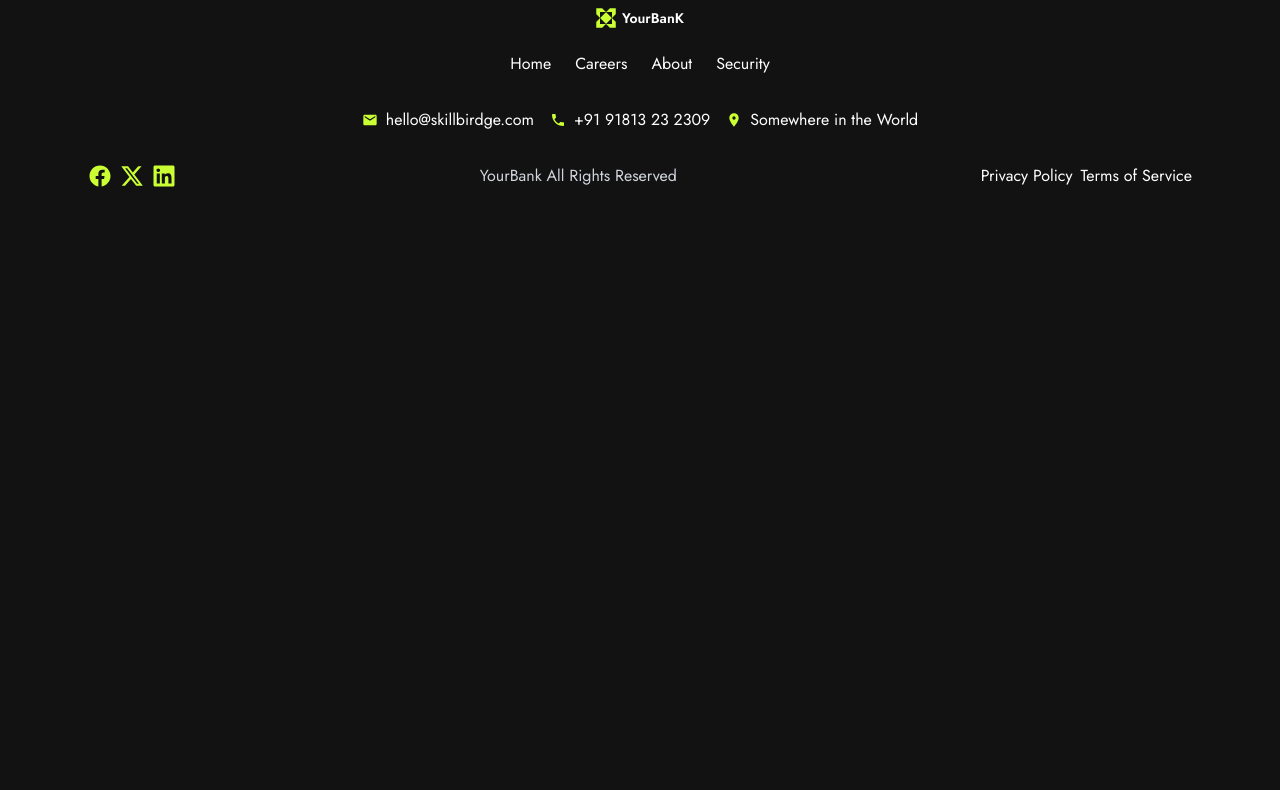
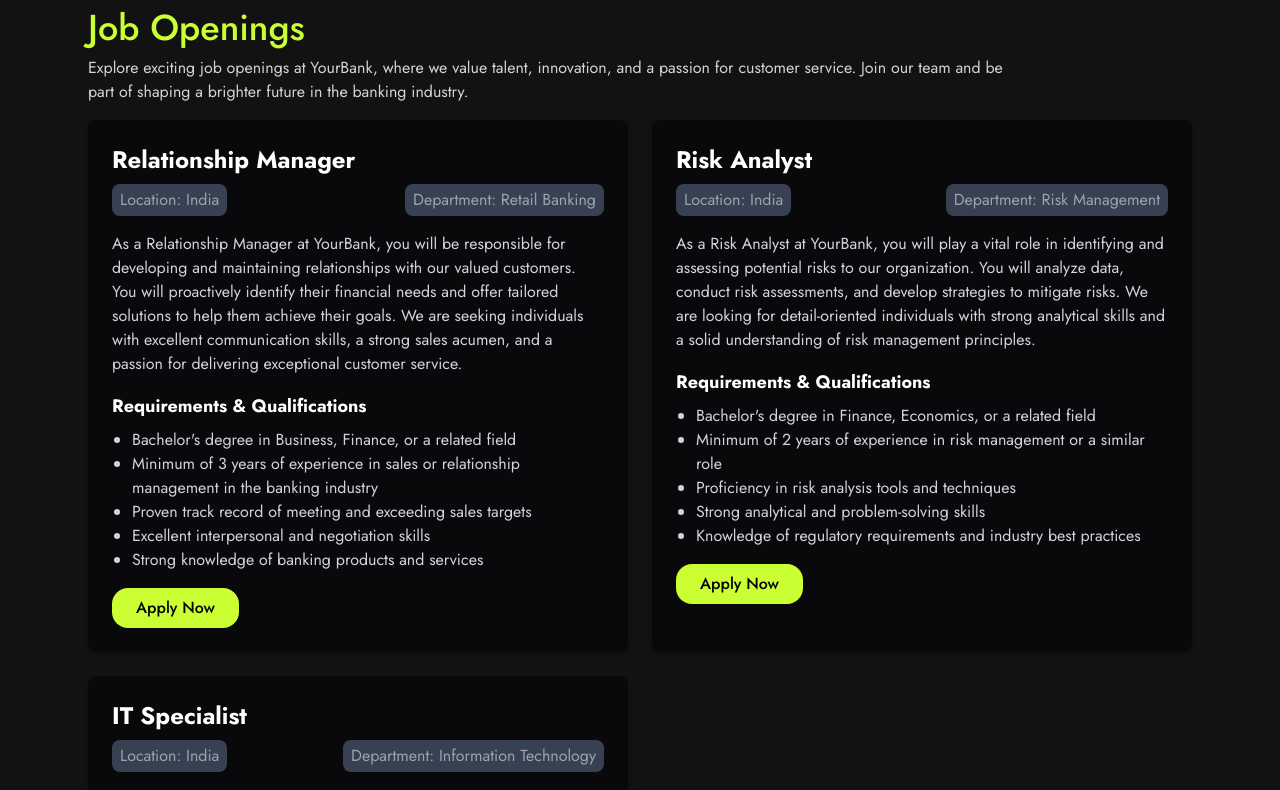
Before and after one commit to Cody-nas/YourBanK-App, a React (Vite) app: page /careers in a window 1280 px wide. Shown: the part 1840-2630 px from the top of the page. Before the commit the page ends 2044 px from the top, so only its background shows below. Built offline with nearby package versions, Linux system fonts and the light colour scheme.

Commit message:
Add JobOpenings component to Careers page; update layout in OurFeatures component for improved styling

```diff
--- a/src/Pages/Careers.jsx
+++ b/src/Pages/Careers.jsx
@@ -3,12 +3,15 @@
 import CareersHero from '../components/CareersHero';
 import Values from '../components/Values';
 import Benefits from '../components/Benefits';
+import JobOpenings from '../components/JobOpenings';
+
 const Careers = () => {
   return (
     <div>
       <CareersHero />
       <Values />
       <Benefits />
+      <JobOpenings />
     </div>
   );
 };
--- /dev/null
+++ b/src/components/JobOpenings.jsx
@@ -0,0 +1,80 @@
+import React from 'react';
+
+const JobOpenings = () => {
+  const jobs = [
+    {
+      title: 'Relationship Manager',
+      location: 'India',
+      department: 'Retail Banking',
+      description: 'As a Relationship Manager at YourBank, you will be responsible for developing and maintaining relationships with our valued customers. You will proactively identify their financial needs and offer tailored solutions to help them achieve their goals. We are seeking individuals with excellent communication skills, a strong sales acumen, and a passion for delivering exceptional customer service.',
+      requirements: [
+        'Bachelor\'s degree in Business, Finance, or a related field',
+        'Minimum of 3 years of experience in sales or relationship management in the banking industry',
+        'Proven track record of meeting and exceeding sales targets',
+        'Excellent interpersonal and negotiation skills',
+        'Strong knowledge of banking products and services',
+      ],
+    },
+    {
+      title: 'Risk Analyst',
+      location: 'India',
+      department: 'Risk Management',
+      description: 'As a Risk Analyst at YourBank, you will play a vital role in identifying and assessing potential risks to our organization. You will analyze data, conduct risk assessments, and develop strategies to mitigate risks. We are looking for detail-oriented individuals with strong analytical skills and a solid understanding of risk management principles.',
+      requirements: [
+        'Bachelor\'s degree in Finance, Economics, or a related field',
+        'Minimum of 2 years of experience in risk management or a similar role',
+        'Proficiency in risk analysis tools and techniques',
+        'Strong analytical and problem-solving skills',
+        'Knowledge of regulatory requirements and industry best practices',
+      ],
+    },
+    {
+      title: 'IT Specialist',
+      location: 'India',
+      department: 'Information Technology',
+      description: 'As an IT Security Specialist at YourBank, you will be responsible for ensuring the security and integrity of our information systems. You will develop and implement security protocols, conduct vulnerability assessments, and respond to security incidents. We are seeking individuals with a strong technical background, knowledge of cybersecurity best practices, and a commitment to maintaining the confidentiality of customer data.',
+      requirements: [
+        'Bachelor\'s degree in Computer Science, Information Technology Security, or a related field',
+        'Minimum of 5 years of experience in IT security or a similar role',
+        'In-depth knowledge of network security protocols and technologies',
+        'Familiarity with regulatory frameworks such as PCI DSS, and GDPR',
+        'Professional certifications such as CISSP or CISM preferred',
+      ],
+    },
+  ];
+
+  return (
+    <section className="flex-col md:flex-row md:items-center md:px-12 p-4 max-w-screen-2xl mx-auto mt-24">
+      <div className="font-medium mb-4 md:mb-0 text-center md:text-left">
+        <h2 className="text-4xl text-grn">Job Openings</h2>
+      </div>
+      <div className="flex flex-col md:flex-row md:items-center mt-4 md:mt-0">
+        <p className="mt-2 text-gray-300 text-center md:text-left">
+          Explore exciting job openings at YourBank, where we value talent, innovation, and a passion for customer service. Join our team and be <br />
+          part of shaping a brighter future in the banking industry.
+        </p>
+      </div>
+      <div className="grid grid-cols-1 mt-4 md:grid-cols-2 gap-6">
+        {jobs.map((job, index) => (
+          <div key={index} className="bg-zinc-950 p-6 rounded-lg shadow-md">
+            <h3 className="text-2xl font-bold mb-2">{job.title}</h3>
+            <div className="flex justify-between text-gray-400 mb-4">
+              <span className="bg-gray-700 px-2 py-1 rounded-lg">{`Location: ${job.location}`}</span>
+              <span className="bg-gray-700 px-2 py-1 rounded-lg">{`Department: ${job.department}`}</span>
+            </div>
+            <p className="text-gray-300 mb-4">{job.description}</p>
+            <h4 className="text-lg font-bold mb-2">Requirements & Qualifications</h4>
+            <ul className="list-disc pl-5 text-gray-300">
+              {job.requirements.map((requirement, idx) => (
+                <li key={idx}>{requirement}</li>
+              ))}
+            </ul>
+            <button className="bg-grn mt-4 space-x-2 py-2 px-6 text-black text-sm md:text-base font-medium hover:text-gray-400 transition-all duration-300 rounded-2xl hover:bg-slate-grey">Apply Now</button>
+          </div>
+        ))}
+      </div>
+    </section>
+  );
+};
+
+export default JobOpenings;
--- a/src/components/OurFeatures.jsx
+++ b/src/components/OurFeatures.jsx
@@ -18,41 +18,41 @@
       <div className='flex flex-col md:flex-row md:space-x-4 mt-8'>
         {/* Sidebar */}
         <div className="  md:w-1/4 flex flex-col space-y-4 p-6 text-center rounded-lg">
-          <button className="text-center lg:mt-8 text-grn text-sm border-2 border-gray-50 p-2 rounded-full">
+          <button className="text-center lg:mt-8 text-grn text-sm bg-zinc-950 border-gray-50 p-2 rounded-full">
             Online Banking
           </button>
-          <button className="text-center text-gray-300 text-sm p-2 rounded-full border-2 border-gray-50">
+          <button className="text-center text-gray-300 text-sm p-2 rounded-full bg-zinc-950 border-gray-50">
             Financial Tools
           </button>
-          <button className="text-center text-gray-300 text-sm p-2 rounded-full border-2 border-gray-50">
+          <button className="text-center text-gray-300 text-sm p-2 rounded-full bg-zinc-950 border-gray-50">
             Customer Support
           </button>
         </div>
 
         {/* Feature Cards */}
         <div className='md:w-3/4 grid grid-cols-1 md:grid-cols-2 gap-4 mt-4 md:mt-0'>
-          <div className='p-6 rounded-lg border'>
+          <div className='p-6 rounded-lg bg-zinc-950'>
             <div className='flex justify-between'>
               <h2 className="text-sm font-medium">24/7 Account Access</h2>
               <img src={arrow} alt="arrow" className='w-4 h-4' />
             </div>
             <p className='mt-2 text-sm text-gray-300'>Enjoy the convenience of accessing your accounts anytime, anywhere through our secure online banking platform. Check balances, transfer funds, and pay bills with ease.</p>
           </div>
-          <div className='p-6 rounded-lg border'>
+          <div className='p-6 rounded-lg bg-zinc-950 '>
             <div className='flex justify-between'>
               <h2 className="text-sm font-medium">Mobile Banking App</h2>
               <img src={arrow} alt="arrow" className='w-4 h-4' />
             </div>
             <p className='mt-2 text-sm text-gray-300'>Stay connected to your finances on the go with our user-friendly mobile banking app. Easily manage your accounts, deposit checks, and make payments from your smartphone or tablet.</p>
           </div>
-          <div className='p-6 rounded-lg border'>
+          <div className='p-6 rounded-lg bg-zinc-950'>
             <div className='flex justify-between'>
               <h2 className="text-sm font-medium">Secure Transactions</h2>
               <img src={arrow} alt="arrow" className='w-4 h-4' />
             </div>
             <p className='mt-2 text-sm text-gray-300'>Rest assured knowing that your transactions are protected by industry-leading security measures. We employ encryption and multi-factor authentication to safeguard your financial information.</p>
           </div>
-          <div className='p-6 rounded-lg border'>
+          <div className='p-6 rounded-lg bg-zinc-950'>
             <div className='flex justify-between'>
               <h2 className="text-sm font-medium">Bill Pay and Transfers</h2>
               <img src={arrow} alt="arrow" className='w-4 h-4' />
```
Also changed, not shown: src/components/text.html (+57 -25 lines).
